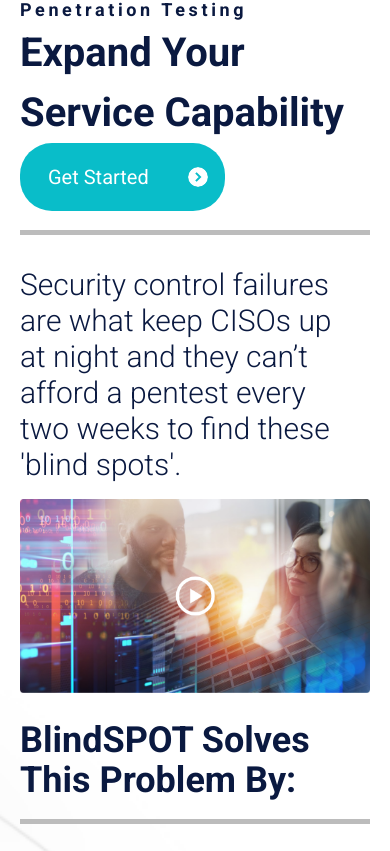
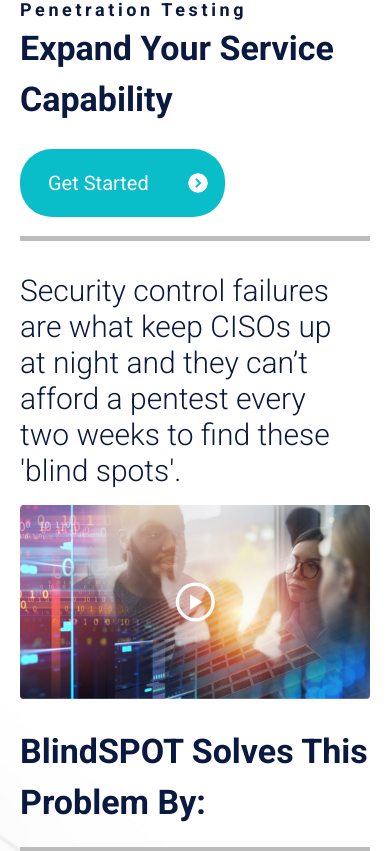
Before and after one commit to Sneha-BiswasZWT/intern-tasks, a Next.js app in the folder html-css/task7/blindspot_demo/: page / in a window 390 px wide. Shown: the part 1973-2824 px from the top of the page. Built offline with nearby package versions, Linux system fonts and the light colour scheme.

Commit message:
spacing changes

```diff
--- a/html-css/task7/blindspot_demo/src/components/UseCardTitle.jsx
+++ b/html-css/task7/blindspot_demo/src/components/UseCardTitle.jsx
@@ -5,7 +5,9 @@ function UseCardTitle({ title }) {
     <div className="wrapper-container">
       <div className=" pt-[27px] pb-[24px] text-secondary relative after:absolute after:bottom-0 after:bg-[#BCBCBC] after:left-0 after:w-full after:h-[5px] after:content-['']">
         <div className=" w-full ">
-          <h2 className="font-bold !text-4xl md:!text-[2.5rem]">{title}</h2>
+          <h2 className="font-bold !text-[2.125rem] md:!text-[2.5rem]">
+            {title}
+          </h2>
         </div>
       </div>
     </div>
--- a/html-css/task7/blindspot_demo/src/components/UseCaseBanner.jsx
+++ b/html-css/task7/blindspot_demo/src/components/UseCaseBanner.jsx
@@ -10,9 +10,11 @@ function UseCaseBanner({ title, tabName, description, imageSrc }) {
           <h6 className="font-bold" style={{ letterSpacing: "3.6px" }}>
             {tabName}
           </h6>
-          <h2 className="font-bold">{title}</h2>
+          <h2 className="font-bold !text-[2.125rem] md:!text-[2.5rem]">
+            {title}
+          </h2>
         </div>
-        <div className="w-full lg:w-5/12 flex  my-auto lg:justify-end px-[0.95rem] lg:pl-[0.95rem] pl-0">
+        <div className="w-full lg:w-5/12 flex  mt-6 lg:mt-0 lg:justify-end px-[0.95rem] lg:pl-[0.95rem] pl-0">
           <GetStartedBtn />
         </div>
       </div>
```
